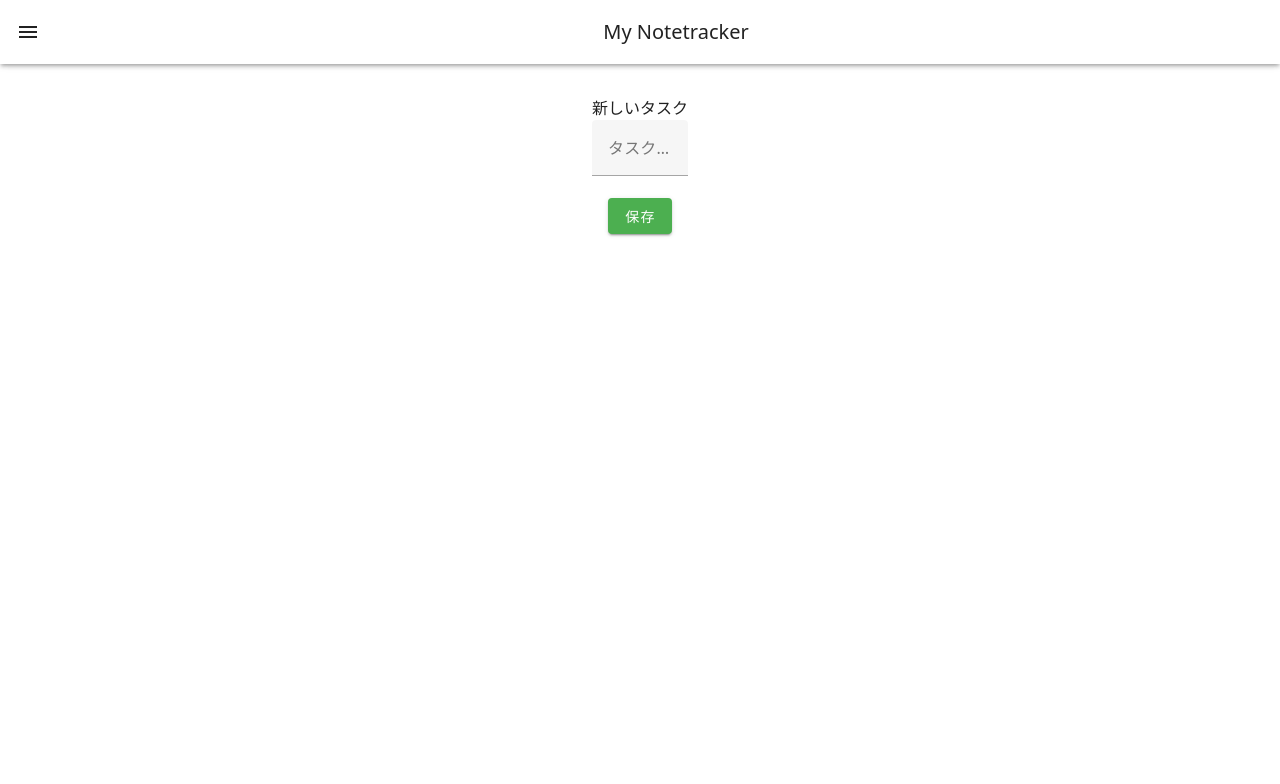
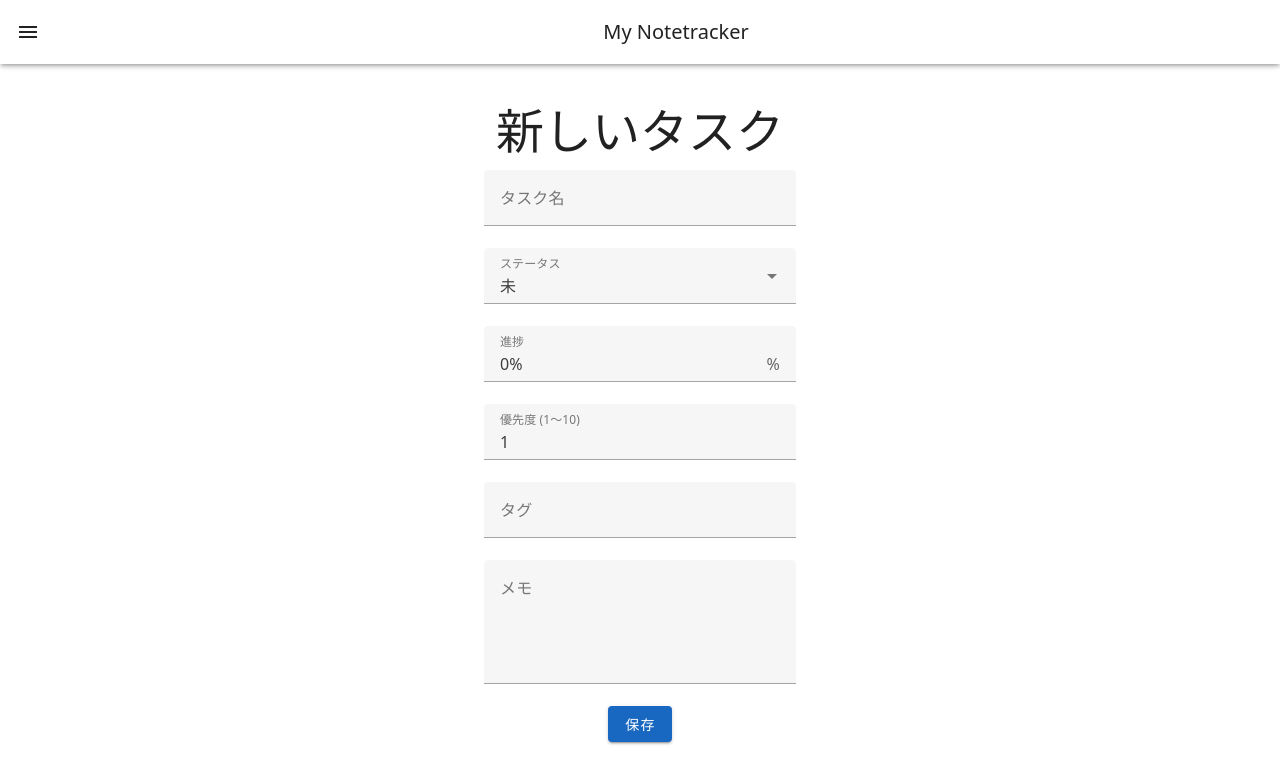
Before and after one commit to mentaikozo/django-todo-manager, a Vue app in the folder frontend/: page /new-task in a window 1280 px wide. Shown: the top 784 px of the page. Built offline with nearby package versions, Linux system fonts and the light colour scheme.

Commit message:
feat: タスク新規作成画面の実装

```diff
--- a/frontend/src/components/AddTaskButton.vue
+++ b/frontend/src/components/AddTaskButton.vue
@@ -10,9 +10,10 @@
 </template>
 
 <script setup lang="ts">
+import router from '@/router';
 
 function addNewTask() {
-  this.$router.push({ name: 'TaskForm' });
+  router.push({ name: 'TaskForm' });
 }
 </script>
 
--- a/frontend/src/views/TaskForm.vue
+++ b/frontend/src/views/TaskForm.vue
@@ -1,16 +1,62 @@
 <template>
-  <div :class="`.text-h3`">新しいタスク</div>
-  <v-text-field label="タスク名" v-model="taskName"></v-text-field>
-  <v-btn color="success" @click="submit">保存</v-btn>
+  <div :class="`text-h3 pa-3`">新しいタスク</div>
+
+  <v-form @submit.prevent="submitForm" v-model="formValid">
+    <v-text-field v-model="task.name" label="タスク名" :rules="[rules.required]" required />
+
+    <v-select v-model="task.status" label="ステータス" :items="statusChoices" item-title="label" item-value="value" />
+
+    <v-text-field v-model="task.progress" label="進捗" suffix="%" :rules="[rules.required]" />
+
+    <v-text-field v-model.number="task.priority" label="優先度 (1〜10)" type="number"
+      :rules="[rules.required, rules.min, rules.max]" />
+
+    <v-combobox v-model="task.tags" label="タグ" multiple chips clearable />
+
+    <v-textarea v-model="task.notes" label="メモ" rows="4" auto-grow />
+
+    <v-btn color="primary" type="submit">保存</v-btn>
+  </v-form>
 
 </template>
 
 <script lang="ts" setup>
-import { ref } from 'vue'
+import { ref } from "vue"
+import router from "@/router"
+import axios from "axios"
 
-const taskName = ref('')
+const formValid = ref()
 
-const submit = () => {
-  console.log('タスクを保存:', taskName.value)
+const task = ref({
+  name: '',
+  status: 0,
+  progress: '0%',
+  priority: 1,
+  tags: [] as string[],
+  notes: '',
+})
+
+const statusChoices = [
+  { value: 0, label: '未' },
+  { value: 1, label: '済' },
+]
+
+const rules = {
+  required: (v: any) => !!v || '必須項目です',
+  min: (v: number) => v >= 1 || '1以上で入力してください',
+  max: (v: number) => v <= 10 || '10以下で入力してください',
+}
+
+const submitForm = () => {
+  if (!formValid.value) return
+
+  try {
+    const response = axios.post("http://localhost:8000/api/tasks/", task.value);
+
+    console.log("Task saved successfully:", response.data);
+    router.push({ name: 'Top' });
+  } catch (error) {
+    console.error("Error creating tasks:", error);
+  }
 }
 </script>
```
